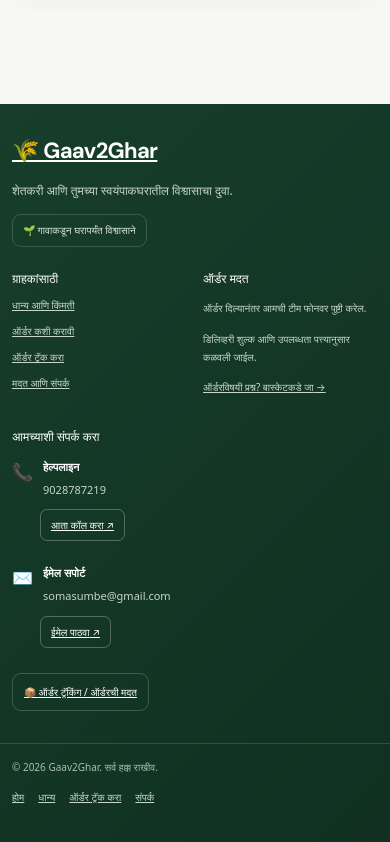
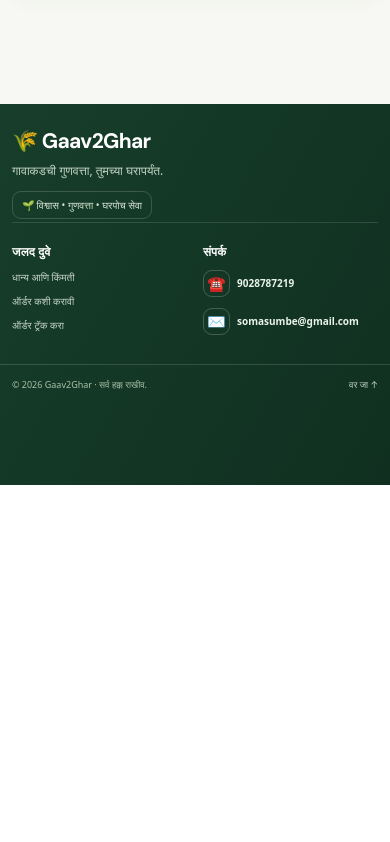
Before and after one commit to somnathsumbe/Gaav2Ghar, a Next.js app in the folder next-app/: page / in a window 390 px wide. Shown: the part 1923-2765 px from the top of the page. After the commit the page ends 2408 px from the top, so only its background shows below. Built offline with nearby package versions, Linux system fonts and the light colour scheme; no server answers; the database is empty.

Commit message:
Make footer compact and professionally aligned
Shorten footer content and refine responsive spacing and alignment.

```diff
--- a/next-app/app/globals.css
+++ b/next-app/app/globals.css
@@ -138,3 +138,35 @@ button,.primary-button,.add-button,.basket-link,.mobile-nav-item,.mobile-cart-bu
 @keyframes banner-in{from{opacity:.65;transform:translateY(4px)}to{opacity:1;transform:translateY(0)}}
 @media(max-width:700px){.banner-carousel{margin-top:14px;margin-bottom:10px;border-radius:16px}.banner-slide{grid-template-columns:1fr;min-height:0}.banner-copy{padding:20px 18px 13px}.banner-copy h2{font-size:23px;margin:10px 0 7px}.banner-copy p{font-size:11px;margin-bottom:12px}.banner-visual{min-height:135px;height:135px}.banner-visual>span{font-size:65px}.banner-visual img{object-position:center 55%}.banner-stamp{right:10px;bottom:10px;padding:7px 9px;font-size:9px}.banner-controls{padding:9px 12px;gap:12px}.footer-hours{font-size:9px!important}}
 @media(prefers-reduced-motion:reduce){.banner-slide{animation:none}}
+
+
+/* Compact, aligned customer footer */
+.footer{padding:30px 0 14px;background:linear-gradient(120deg,#173e2b 0%,#102f20 100%)}
+.footer-grid{grid-template-columns:1.35fr .8fr 1fr;align-items:start;gap:clamp(22px,4vw,54px);padding-bottom:23px}
+.footer-about,.footer-column{min-width:0}
+.footer-wordmark{font-size:22px;line-height:1.25;text-decoration:none}
+.footer-about>p{max-width:270px;margin:9px 0 12px;font-size:12px;line-height:1.65}
+.footer-trust{padding:6px 9px;font-size:10px;line-height:1.4}
+.footer-column h3{margin:3px 0 13px;font-size:12px;font-weight:800;letter-spacing:.2px}
+.footer-column>a{margin:9px 0;font-size:11px;line-height:1.5;text-decoration:none}
+.footer-column>a:hover,.footer-bottom a:hover{text-decoration:none;color:#fff}
+.footer-contact-link{display:flex!important;align-items:center;gap:10px;width:fit-content!important;max-width:100%;margin:11px 0!important;color:#eaf3e8!important;font-size:12px!important;font-weight:600;overflow-wrap:anywhere}
+.footer-contact-link>span:first-child{display:grid;place-items:center;width:30px;height:30px;flex:0 0 30px;border:1px solid #ffffff35;border-radius:9px;color:#dcebd7;font-size:15px}
+.footer-contact-link:hover>span:first-child{background:#ffffff16}
+.footer-bottom{padding-top:13px}
+.footer-bottom small,.footer-bottom a{font-size:10px}
+.footer-bottom a{color:#c7d7c5;text-decoration:none}
+@media(max-width:850px){.footer-grid{grid-template-columns:1.1fr .8fr 1fr;gap:20px}.footer-about{grid-column:auto}}
+@media(max-width:650px){
+  .footer{padding:24px 0 94px}
+  .footer-grid{grid-template-columns:1fr 1fr;gap:22px 16px;padding-bottom:18px}
+  .footer-about{grid-column:1/-1;padding-bottom:3px;border-bottom:1px solid #ffffff20}
+  .footer-wordmark{font-size:21px}
+  .footer-about>p{margin:7px 0 10px}
+  .footer-column h3{margin:0 0 11px;font-size:12px}
+  .footer-column>a{font-size:10px}
+  .footer-contact-link{gap:7px;font-size:10px!important}
+  .footer-contact-link>span:first-child{width:27px;height:27px;flex-basis:27px}
+  .footer-bottom{flex-direction:row;align-items:center;gap:10px}
+  .footer-bottom small,.footer-bottom a{font-size:9px}
+}
--- a/next-app/app/page.tsx
+++ b/next-app/app/page.tsx
@@ -157,23 +157,25 @@ export default function Home() {
         <div className="container footer-grid">
           <section className="footer-about">
             <a className="footer-wordmark" href="#home" aria-label="Gaav2Ghar home">🌾 Gaav2Ghar</a>
-            <p>{t("शेतकरी आणि तुमच्या स्वयंपाकघरातील विश्वासाचा दुवा.")}</p>
-            <span className="footer-trust">🌱 {t("गावाकडून घरापर्यंत विश्वासाने")}</span>
+            <p>{t("गावाकडची गुणवत्ता, तुमच्या घरापर्यंत.")}</p>
+            <span className="footer-trust">🌱 {t("विश्वास • गुणवत्ता • घरपोच सेवा")}</span>
           </section>
           <section className="footer-column">
-            <h3>{t("ग्राहकांसाठी")}</h3><a href="#products">{t("धान्य आणि किंमती")}</a><a href="#basket">{t("ऑर्डर कशी करावी")}</a><a href="/track">{t("ऑर्डर ट्रॅक करा")}</a><a href="#contact-help">{t("मदत आणि संपर्क")}</a>
-          </section>
-          <section className="footer-column">
-            <h3>{t("ऑर्डर मदत")}</h3><p>{t("ऑर्डर दिल्यानंतर आमची टीम फोनवर पुष्टी करेल.")}</p><p>{t("डिलिव्हरी शुल्क आणि उपलब्धता पत्त्यानुसार कळवली जाईल.")}</p><a href="#basket">{t("ऑर्डरविषयी प्रश्न? बास्केटकडे जा")} →</a>
+            <h3>{t("जलद दुवे")}</h3>
+            <a href="#products">{t("धान्य आणि किंमती")}</a>
+            <a href="#basket">{t("ऑर्डर कशी करावी")}</a>
+            <a href="/track">{t("ऑर्डर ट्रॅक करा")}</a>
           </section>
           <section className="footer-column footer-contact" id="contact-help">
-            <h3>{t("आमच्याशी संपर्क करा")}</h3>
-            <p className="footer-contact-item"><span aria-hidden="true">📞</span><span><strong>{t("हेल्पलाइन")}</strong><small>9028787219</small></span></p><a className="footer-contact-action" href="tel:+919028787219">{t("आता कॉल करा")} ↗</a>
-            <p className="footer-contact-item"><span aria-hidden="true">✉️</span><span><strong>{t("ईमेल सपोर्ट")}</strong><small>somasumbe@gmail.com</small></span></p><a className="footer-contact-action" href="mailto:somasumbe@gmail.com">{t("ईमेल पाठवा")} ↗</a>
-            <a className="footer-help-link" href="/track">📦 {t("ऑर्डर ट्रॅकिंग / ऑर्डरची मदत")}</a>
+            <h3>{t("संपर्क")}</h3>
+            <a className="footer-contact-link" href="tel:+919028787219"><span aria-hidden="true">☎</span><span>9028787219</span></a>
+            <a className="footer-contact-link" href="mailto:somasumbe@gmail.com"><span aria-hidden="true">✉</span><span>somasumbe@gmail.com</span></a>
           </section>
         </div>
-        <div className="container footer-bottom"><small>© {new Date().getFullYear()} Gaav2Ghar. {t("सर्व हक्क राखीव.")}</small><div><a href="#home">{t("होम")}</a><a href="#products">{t("धान्य")}</a><a href="/track">{t("ऑर्डर ट्रॅक करा")}</a><a href="mailto:somasumbe@gmail.com">{t("संपर्क")}</a></div></div>
+        <div className="container footer-bottom">
+          <small>© {new Date().getFullYear()} Gaav2Ghar · {t("सर्व हक्क राखीव.")}</small>
+          <a href="#home">{t("वर जा")} ↑</a>
+        </div>
       </footer>
       <nav className="mobile-bottom-nav" aria-label="मुख्य नेव्हिगेशन">
         <a className="mobile-nav-item active" href="#home"><span>⌂</span><small>{t("होम")}</small></a>
```
